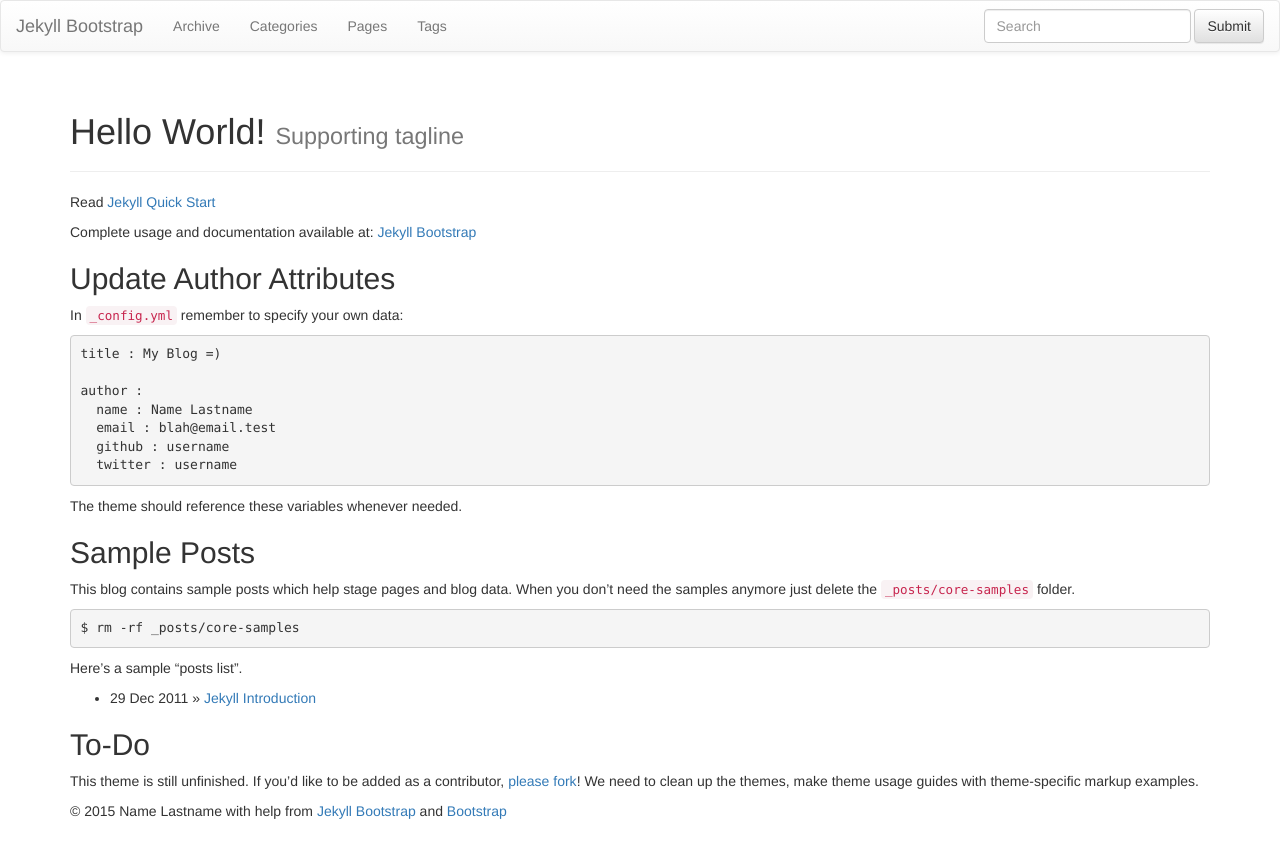
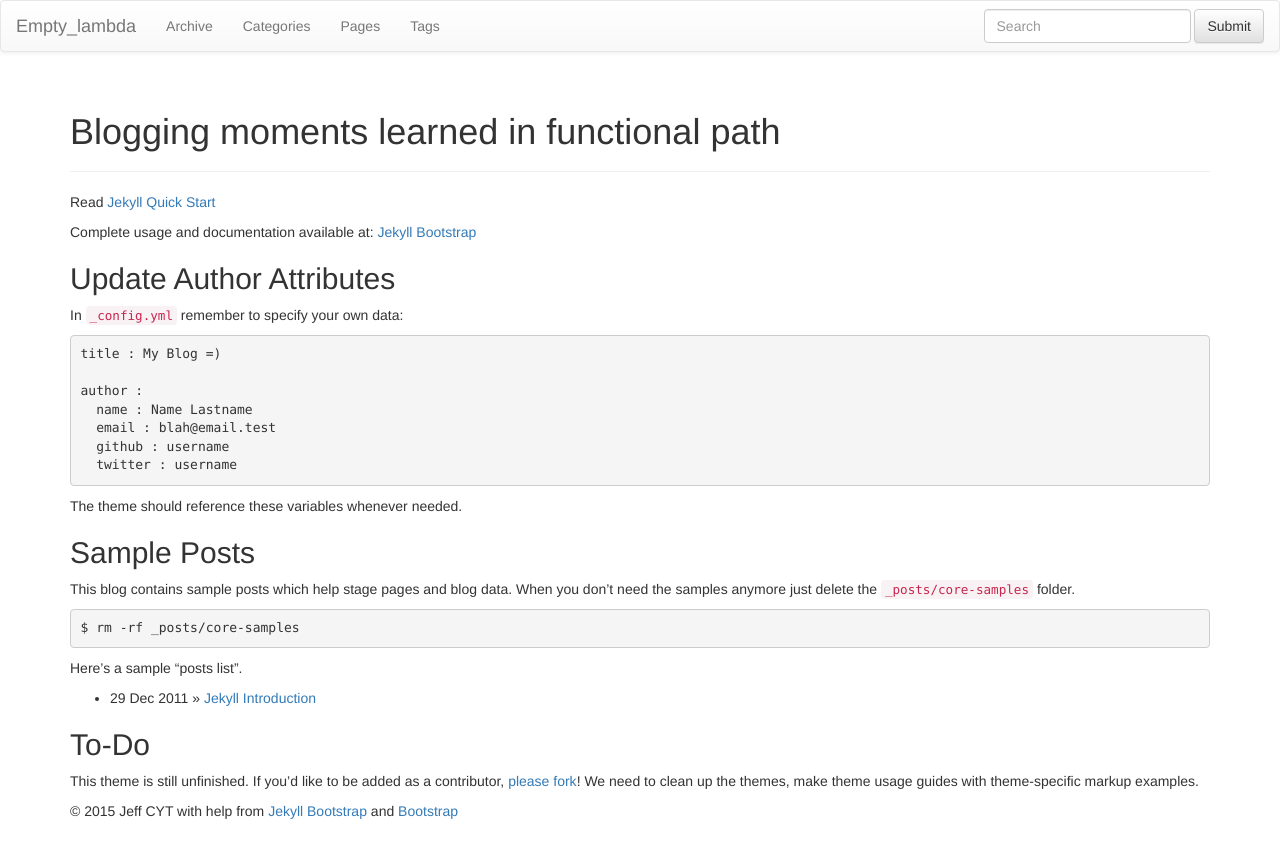
Before and after one commit to empty-lambda/empty-lambda.github.io, a Jekyll site: the page built from index.md, in a window 1280 px wide. Shown: the top 858 px of the page. Built offline with Jekyll 4.4.1, drawn with Linux system fonts in a browser that asks for light colours; nearby versions of some CDN libraries; library files that are not in the unit come from our copies.

Commit message:
basic setups from jkyell

```diff
--- a/_config.yml
+++ b/_config.yml
@@ -8,14 +8,14 @@
 # Themes are encouraged to use these universal variables
 # so be sure to set them if your theme uses them.
 #
-title : Jekyll Bootstrap
+title : Empty_lambda
 tagline: Site Tagline
 author :
-  name : Name Lastname
-  email : blah@email.test
-  github : username
-  twitter : username
-  feedburner : feedname
+  name : Jeff CYT
+  email :
+  github : empty-lambda
+  twitter :
+  feedburner :
 
 # The production_url is only used when full-domain names are needed
 # such as sitemap.txt
--- a/index.md
+++ b/index.md
@@ -1,7 +1,7 @@
 ---
 layout: page
-title: Hello World!
-tagline: Supporting tagline
+title: Blogging moments learned in functional path
+
 ---
 {% include JB/setup %}
 
```
Also changed, not shown: 1 other file.
